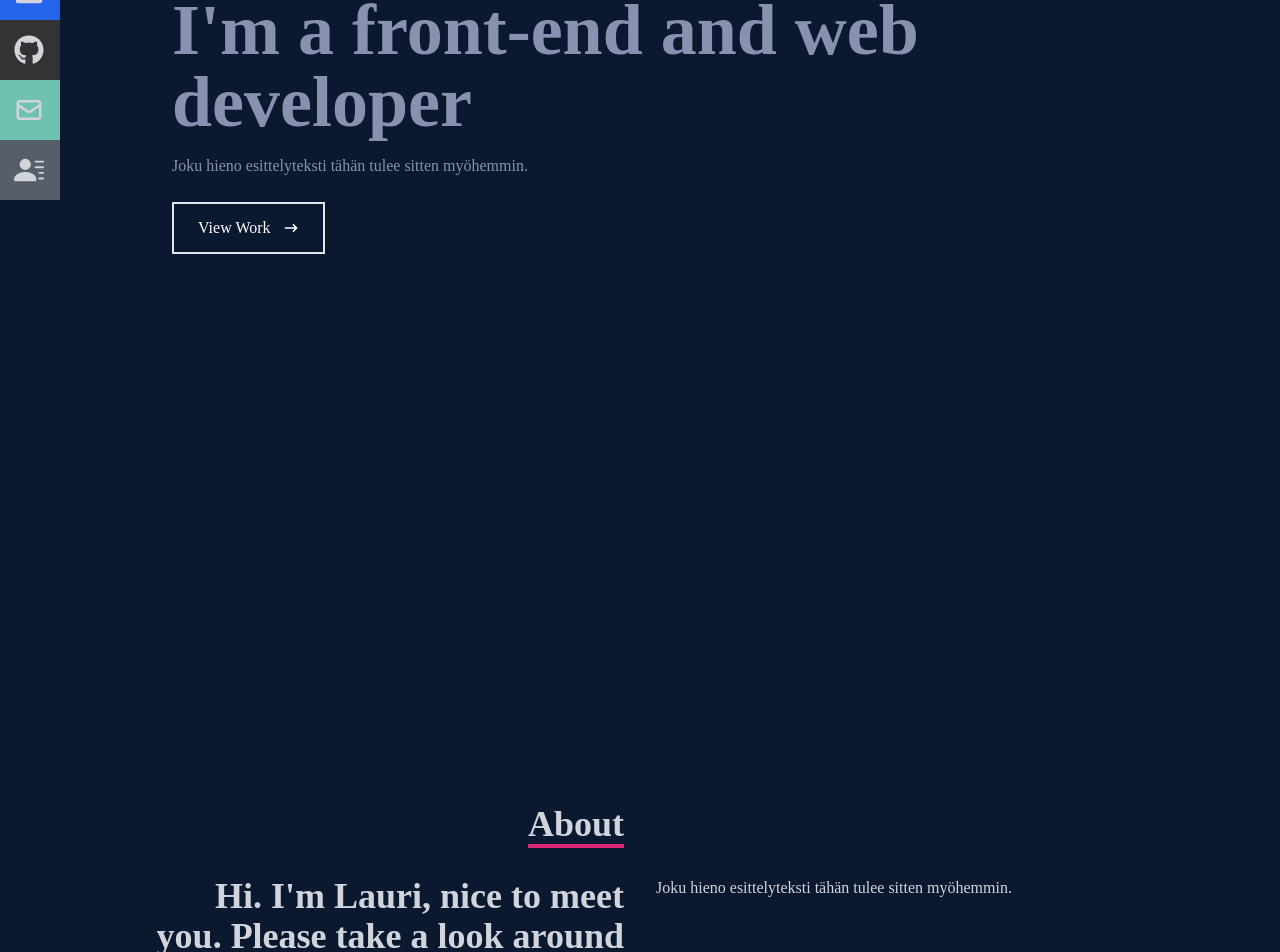
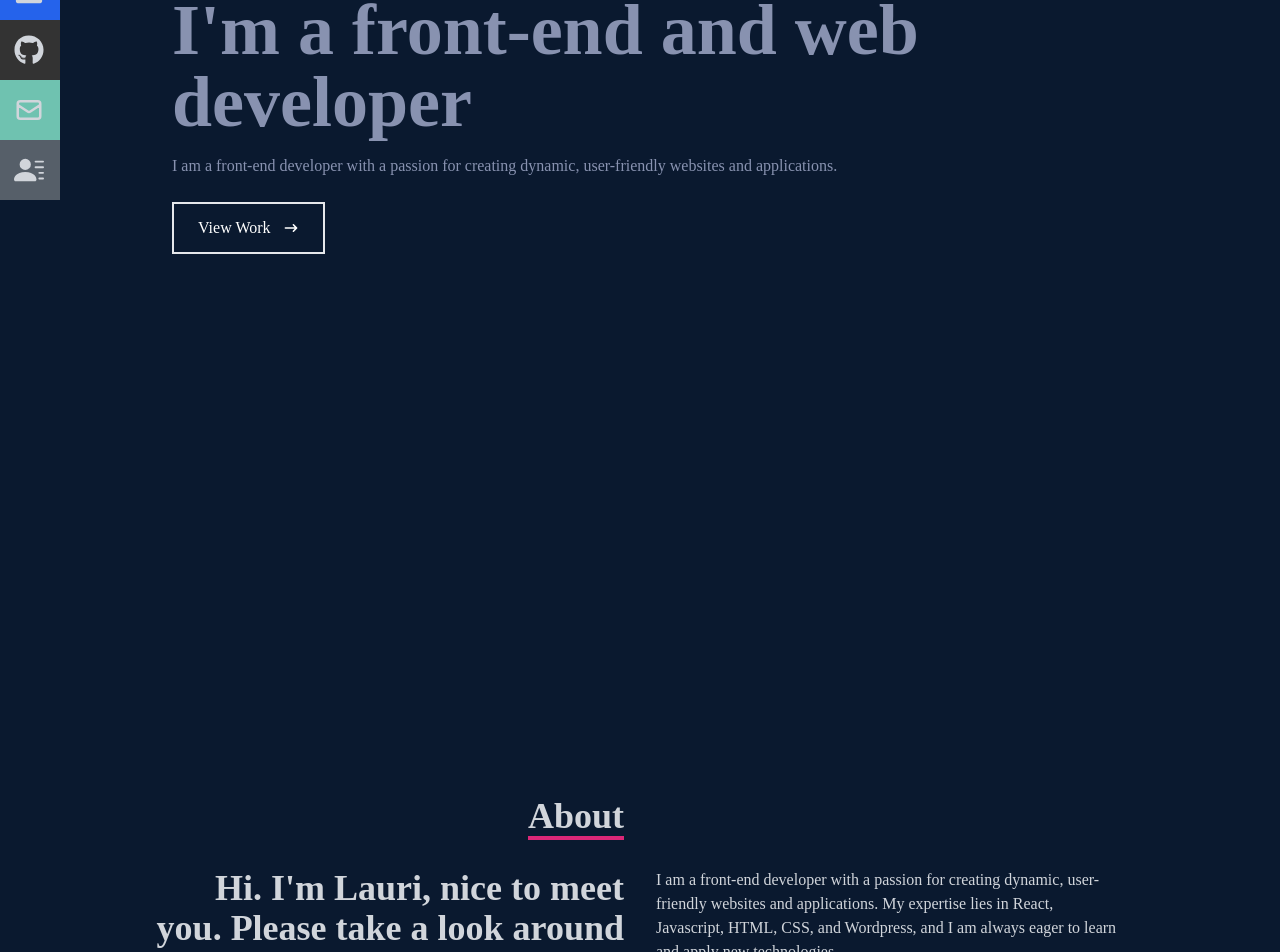
Before and after one commit to LauriOjanen/portfolio, a React (Create React App) app: page / in a window 1280 px wide. Shown: the part 320-1272 px from the top of the page. Built offline with nearby package versions, Linux system fonts and the light colour scheme.

Commit message:
Update About
About text updated

```diff
--- a/src/components/About.jsx
+++ b/src/components/About.jsx
@@ -16,7 +16,8 @@ const About = () => {
                     </div>
                     <div>
                         <p>
-                        Joku hieno esittelyteksti tähän tulee sitten myöhemmin.
+                        I am a front-end developer with a passion for creating dynamic, user-friendly websites and applications.
+                        My expertise lies in React, Javascript, HTML, CSS, and Wordpress, and I am always eager to learn and apply new technologies.
                         </p>
                     </div>
                 </div>
--- a/src/components/Home.jsx
+++ b/src/components/Home.jsx
@@ -11,7 +11,7 @@ const Home = () => {
             <p className='text-pink-600'>Hi, my name is</p>
             <h1 className='text-4xl sm:text-7xl font-bold text-[#ccd6f6]'>Lauri Ojanen</h1>
             <h2 className='text-4xl sm:text-7xl font-bold text-[#8892b0]'>I'm a front-end and web developer</h2>
-            <p className='text-[#8892b0] py-4 max-w-[700px]'>Joku hieno esittelyteksti tähän tulee sitten myöhemmin.</p>
+            <p className='text-[#8892b0] py-4 max-w-[700px]'>I am a front-end developer with a passion for creating dynamic, user-friendly websites and applications.</p>
             <div>
               <Link to='work' smooth={true} duration={500}>
                 <button className='text-white group border-2 px-6 py-3 my-2 flex items-center hover:bg-pink-600 hover:border-pink-600'>View Work
```
